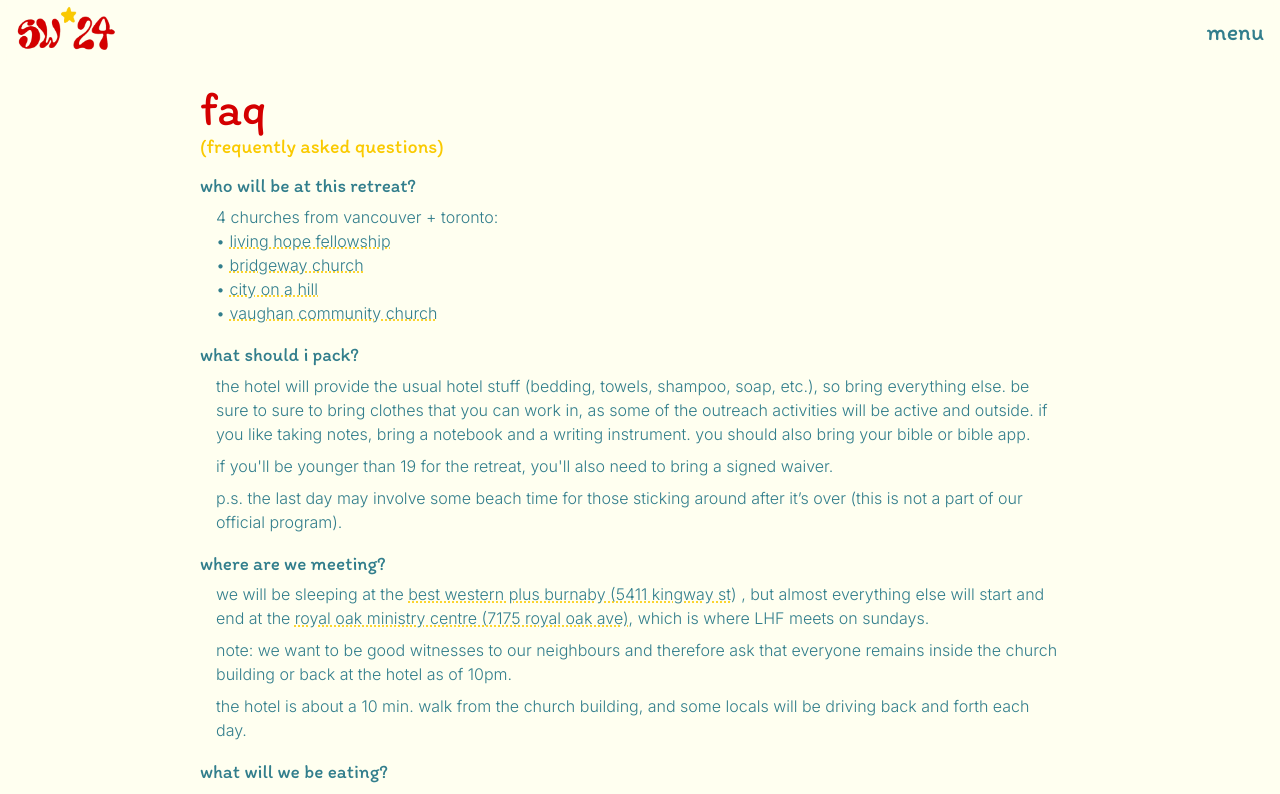
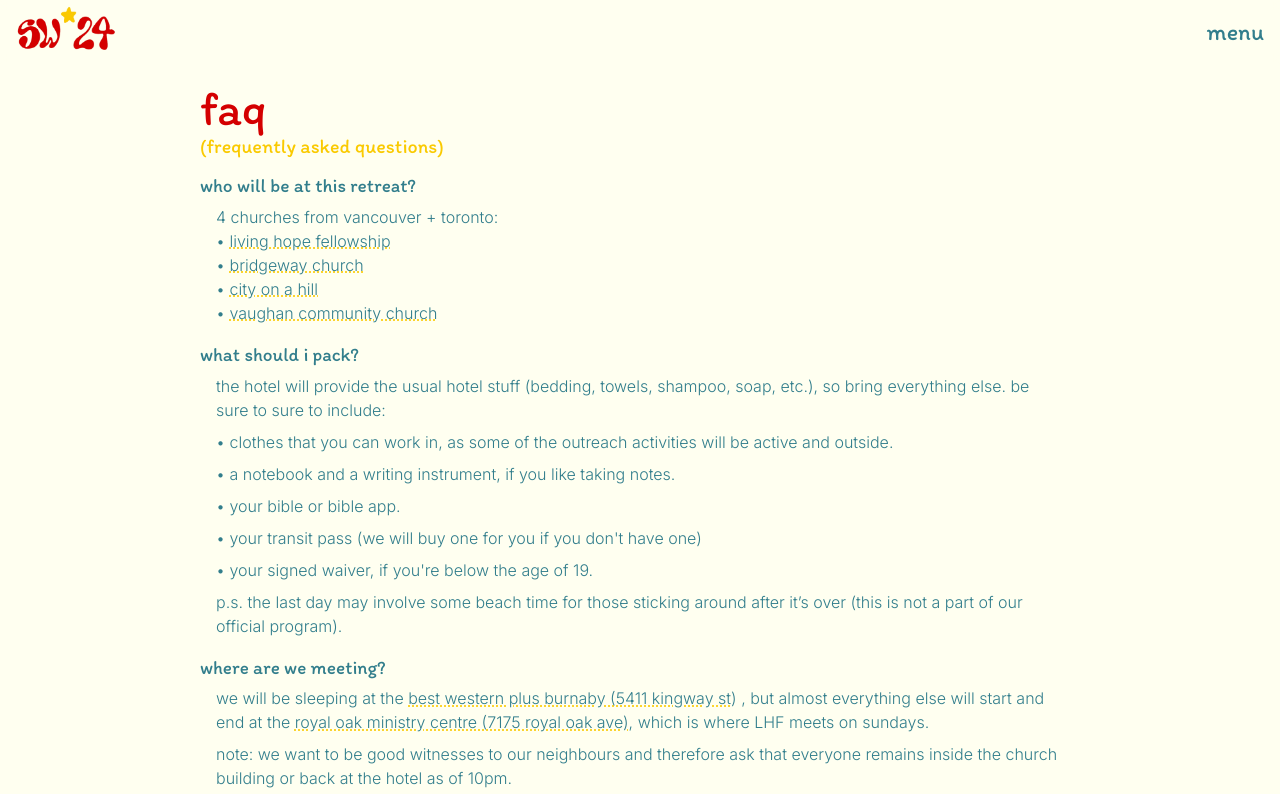
Before and after one commit to matthewlee01/superweek, a SvelteKit app: page /faq in a window 1280 px wide. Shown: the top 794 px of the page. Built offline with nearby package versions, Linux system fonts and the light colour scheme.

Commit message:
packlist

```diff
--- a/src/routes/faq/+page.svelte
+++ b/src/routes/faq/+page.svelte
@@ -16,18 +16,19 @@
   <p class="q">what should i pack?</p>
   <p>
     the hotel will provide the usual hotel stuff (bedding, towels, shampoo,
-    soap, etc.), so bring everything else. be sure to sure to bring clothes that
-    you can work in, as some of the outreach activities will be active and
-    outside. if you like taking notes, bring a notebook and a writing
-    instrument. you should also bring your bible or bible app.
+    soap, etc.), so bring everything else. be sure to sure to include:
   </p>
   <p>
-    if you'll be younger than 19 for the retreat, you'll also need to bring a
-    signed waiver.
+    • clothes that you can work in, as some of the outreach activities will be
+    active and outside.
   </p>
+  <p>• a notebook and a writing instrument, if you like taking notes.</p>
+  <p>• your bible or bible app.</p>
+  <p>• your transit pass (we will buy one for you if you don't have one)</p>
+  <p>• your signed waiver, if you're below the age of 19.</p>
   <p>
-    p.s. the last day may involve some beach time for those sticking around after
-    it’s over (this is not a part of our official program).
+    p.s. the last day may involve some beach time for those sticking around
+    after it’s over (this is not a part of our official program).
   </p>
 
   <p class="q">where are we meeting?</p>
```
